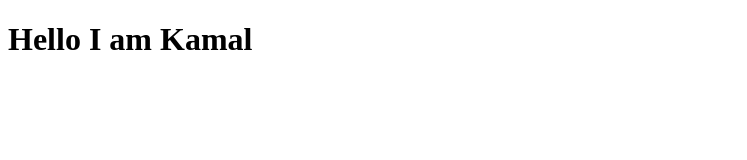
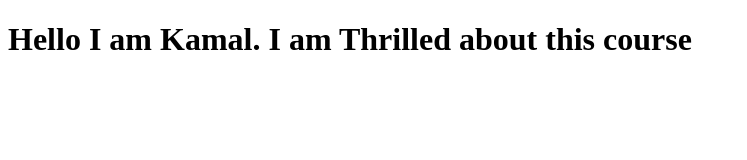
Before and after one commit to Kamal14591/Coursera-angularjs-course, a plain HTML site: page index.html in a window 1280 px wide. Shown: the whole page, without its empty margins (0-747 px from the left). Drawn offline with Linux system fonts and the light colour scheme.

Commit message:
new version of web file

```diff
--- a/index.html
+++ b/index.html
@@ -5,6 +5,6 @@
     <title>First AngularJs Project</title>
   </head>
   <body>
-    <h1> Hello I am Kamal</h1>
+    <h1> Hello I am Kamal. I am Thrilled about this course</h1>
   </body>
 </html>
```
